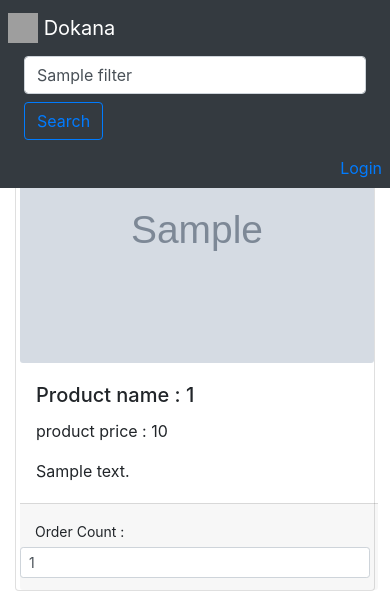
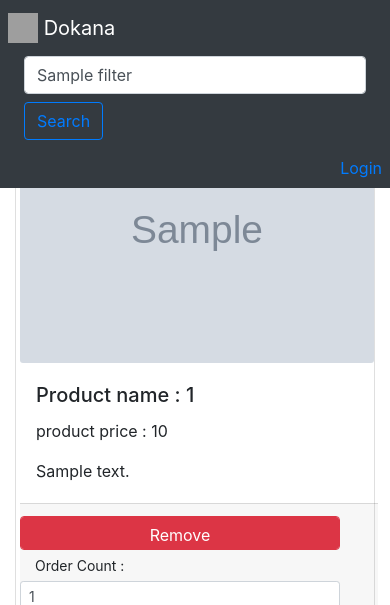
Before and after one commit to nourfayed/dokana_django_project, a Django app: template Cart/templates/Cart.html in a window 390 px wide. Shown: the top 605 px of the page. Run offline with Django 3.2, Linux system fonts and the light colour scheme; the template is opened without the code that fills it: most values are stand-ins (such as "Sample title", 1, 10 or a date in 2020); grey boxes marked "Sample" are stand-in pictures; some libraries are stand-ins or nearby versions; grey boxes are pictures that could not be loaded.

Commit message:
add remove button

```diff
--- a/Cart/templates/Cart.html
+++ b/Cart/templates/Cart.html
@@ -23,13 +23,21 @@
                                     </div>
                                 </div>
 
-                                <div class="card-footer col-md-12 ml-1 pr-2 row justify-content-end">
-                                    <label for="count-{{ c.productID.productID }}"
-                                           class="col-sm-2 col-form-label col-form-label-sm">Order Count : </label>
-                                    <input id="count-{{ c.productID.productID }}"
-                                           name="count-{{ c.productID.productID }}"
-                                           class="col-md-2 form-control form-control-sm" type="number"
-                                           value="{{ c.count }}" min="1">
+                                <div class="card-footer col-md-12 ml-1 pr-2 row">
+                                    <div class="col-md row ">
+                                        <input id="del-{{ c.productID.productID }}"
+                                               name="del-{{ c.productID.productID }}"
+                                               class="col-md-3 justify-content-center form-control form-control-sm btn btn-danger" type="submit"
+                                               value="Remove">
+                                    </div>
+                                    <div class="col-md-5 row justify-content-end" >
+                                        <label for="count-{{ c.productID.productID }}"
+                                               class="col-sm col-form-label col-form-label-sm">Order Count : </label>
+                                        <input id="count-{{ c.productID.productID }}"
+                                               name="count-{{ c.productID.productID }}"
+                                               class="col-sm form-control form-control-sm" type="number"
+                                               value="{{ c.count }}" min="1">
+                                    </div>
                                 </div>
                             </div>
                         </div>
@@ -48,7 +56,8 @@
                             <p class="card-text">Please choose your payment method </p>
                             <div class="btn-group btn-group-toggle" data-toggle="buttons">
                                 <label class="btn btn-secondary active">
-                                    <input type="radio" name="options" id="option1" autocomplete="off" checked value="c">Cash
+                                    <input type="radio" name="options" id="option1" autocomplete="off" checked
+                                           value="c">Cash
                                 </label>
                                 <label class="btn btn-secondary">
                                     <input type="radio" name="options" id="option2" autocomplete="off" value="v">Visa
```
